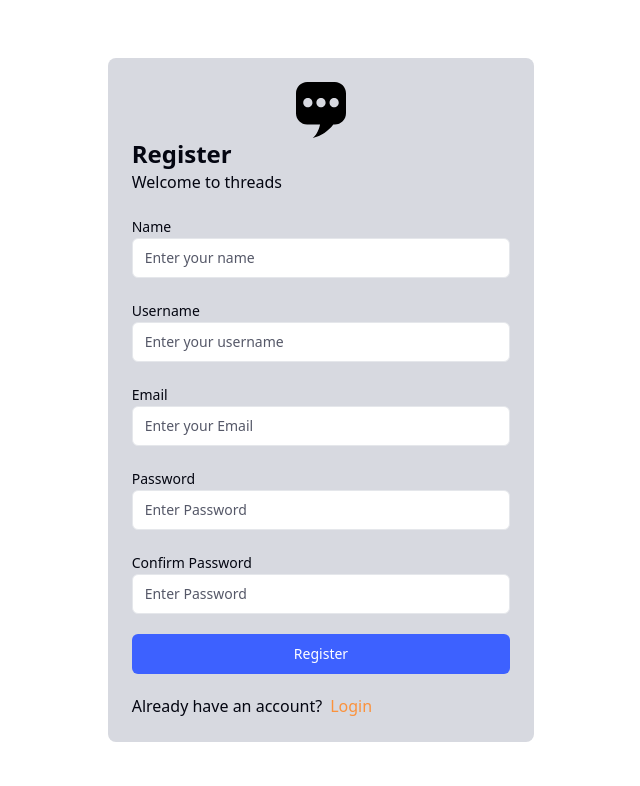
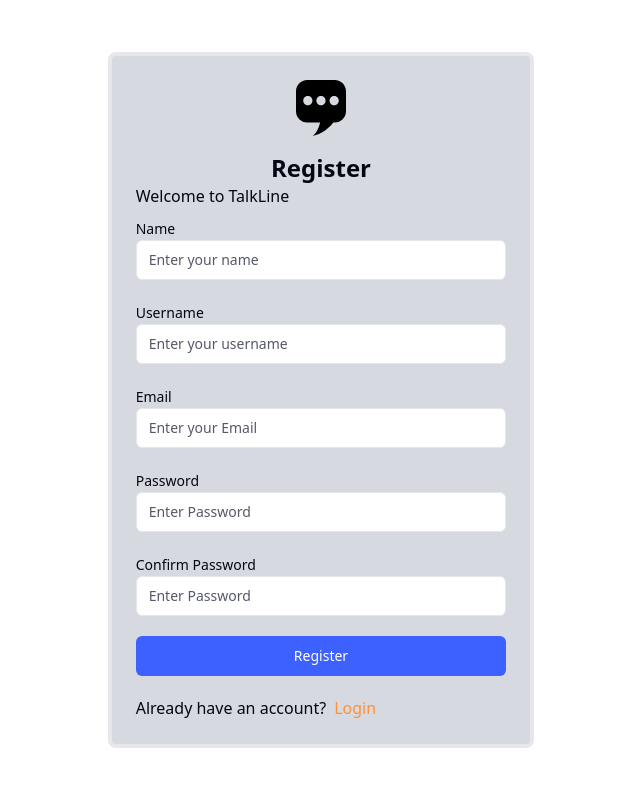
Before and after one commit to abhiradadiya07/TalkLine-App, a Next.js app: page /register in a window 1280 px wide. Shown: the top 786 px of the page, without its empty margins (319-959 px from the left). Built offline with nearby package versions, Linux system fonts and the light colour scheme.

Commit message:
final push

```diff
--- a/src/app/(authPages)/layout.tsx
+++ b/src/app/(authPages)/layout.tsx
@@ -5,11 +5,11 @@ import type { Metadata } from "next";
 
 export const metadata: Metadata = {
   title: "Auth Page",
-  description: "The Threads app Auth pages.",
+  description: "The TalkLine App Auth pages."
 };
 
 export default function LoginLayout({
-  children,
+  children
 }: {
   children: React.ReactNode;
 }) {
--- a/src/app/(authPages)/login/page.tsx
+++ b/src/app/(authPages)/login/page.tsx
@@ -2,7 +2,6 @@
 import { Button } from "@/components/ui/button";
 import { Input } from "@/components/ui/input";
 import { Label } from "@/components/ui/label";
-import Image from "next/image";
 import Link from "next/link";
 import { useEffect, useState } from "react";
 import axios from "axios";
@@ -10,6 +9,7 @@ import { useSearchParams } from "next/navigation";
 import { signIn } from "next-auth/react";
 import { useSession } from "next-auth/react";
 import { useRouter } from "next/navigation";
+import ThemeLogo from "@/components/base/ThemeLogo";
 const Login = () => {
   const router = useRouter();
   const searchParams = useSearchParams();
@@ -55,11 +55,11 @@ const Login = () => {
   };
 
   return (
-    <div className="">
+    <div>
       <div className="h-screen w-screen flex justify-center items-center">
-        <div className="w-full md:w-1/3 mx-2 bg-muted p-6 rounded-lg">
+        <div className="w-full md:w-1/3 mx-2 bg-muted p-6 rounded-lg border-4">
           <div className="flex justify-center">
-            <Image src="/images/logo.svg" width={50} height={50} alt="Logo" />
+            <ThemeLogo width={50} height={50} />
           </div>
           {searchParams.get("message") ? (
             <div className="bg-green-400 p-2 rounded-lg my-2 text-center">
@@ -69,10 +69,10 @@ const Login = () => {
           ) : (
             <></>
           )}
-          <h1 className="text-2xl font-bo ld">Login</h1>
-          <p>Welcome</p>
+          <h1 className="text-2xl font-bold text-center mt-4">Login</h1>
+          <p>Welcome to TalkLine</p>
           <form onSubmit={submit}>
-            <div className="mt-5">
+            <div className="mt-2">
               <Label htmlFor="email">Email</Label>
               <Input
                 type="email"
--- a/src/app/(authPages)/register/page.tsx
+++ b/src/app/(authPages)/register/page.tsx
@@ -2,11 +2,11 @@
 import { Button } from "@/components/ui/button";
 import { Input } from "@/components/ui/input";
 import { Label } from "@/components/ui/label";
-import Image from "next/image";
 import Link from "next/link";
 import { useState } from "react";
 import axios from "axios";
 import { useRouter } from "next/navigation";
+import ThemeLogo from "@/components/base/ThemeLogo";
 const Register = () => {
   const router = useRouter();
   const [authState, setAuthState] = useState<AuthStateType>({
@@ -14,7 +14,7 @@ const Register = () => {
     password: "",
     name: "",
     username: "",
-    password_confirmation: "",
+    password_confirmation: ""
   });
 
   const [loading, setLoading] = useState(false);
@@ -47,14 +47,14 @@ const Register = () => {
   return (
     <div className="">
       <div className="h-screen w-screen flex justify-center items-center">
-        <div className="w-full md:w-1/3 mx-2 bg-muted p-6 rounded-lg">
+        <div className="w-full md:w-1/3 mx-2 bg-muted p-6 rounded-lg border-4">
           <div className="flex justify-center">
-            <Image src="/images/logo.svg" width={50} height={50} alt="Logo" />
+            <ThemeLogo width={50} height={50} />
           </div>
-          <h1 className="text-2xl font-bold">Register</h1>
-          <p>Welcome to threads</p>
+          <h1 className="text-2xl font-bold text-center mt-4">Register</h1>
+          <p>Welcome to TalkLine</p>
           <form onSubmit={submit}>
-            <div className="mt-5">
+            <div className="mt-2">
               <Label htmlFor="name">Name</Label>
               <Input
                 type="text"
--- a/src/app/(front)/user/[id]/page.tsx
+++ b/src/app/(front)/user/[id]/page.tsx
@@ -5,6 +5,14 @@ import UserProfileAvatar from "@/components/common/UserProfileAvatar";
 import PostCard from "@/components/common/PostCard";
 import CommentCard from "@/components/common/CommentCard";
 import { fetchUser } from "@/lib/serverMethods";
+import { Metadata } from "next";
+export const metadata: Metadata = {
+  title: "Explore Users",
+  description: "Find your friend and chat with theme.",
+  openGraph: {
+    title: "Search your Friends"
+  }
+};
 
 export default async function ShowUser({ params }: { params: { id: number } }) {
   const user: ShowUsers | null = await fetchUser(params.id);
--- a/src/components/base/LeftSideBar.tsx
+++ b/src/components/base/LeftSideBar.tsx
@@ -11,7 +11,7 @@ export default function LeftSidebar() {
         <Link href={"/"}>
           <ThemeLogo width={50} height={50}/>
         </Link>
-        <h1 className="font-bold text-2xl ml-2">Threads</h1>
+        <h1 className="font-bold text-2xl ml-2">TalkLine</h1>
       </div>
       <SideBarLinks />
     </div>
--- a/src/components/base/MobileNavBar.tsx
+++ b/src/components/base/MobileNavBar.tsx
@@ -26,7 +26,7 @@ export default function MobileNavBar() {
               <SheetTitle>
                 <div className="flex justify-start items-center">
                   <ThemeLogo height={50} width={50} />
-                  <h1 className="font-bold text-xl ml-2">Threads</h1>
+                  <h1 className="font-bold text-xl ml-2">TalkLine</h1>
                 </div>
               </SheetTitle>
               <SheetDescription>
--- a/src/components/common/SharePost.tsx
+++ b/src/components/common/SharePost.tsx
@@ -48,8 +48,8 @@ export default function SharePost({ url }: { url: string }) {
             <div className="flex items-center space-x-5 mt-5">
               <FacebookShareButton
                 url={url}
-                quote={"Threads Post."}
-                hashtag={"#thraeds"}
+                quote={"TalkLine Post."}
+                hashtag={"#talkline"}
               >
                 <FacebookIcon size={32} round />
               </FacebookShareButton>
```
